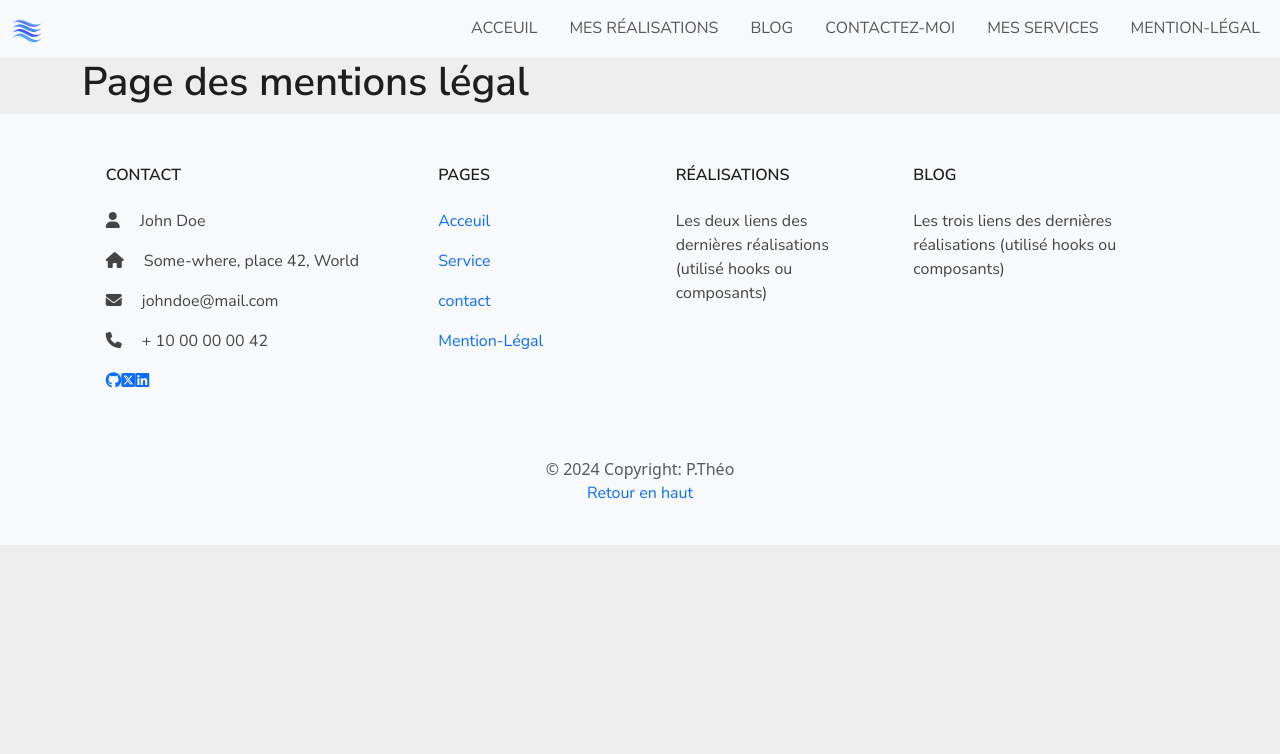
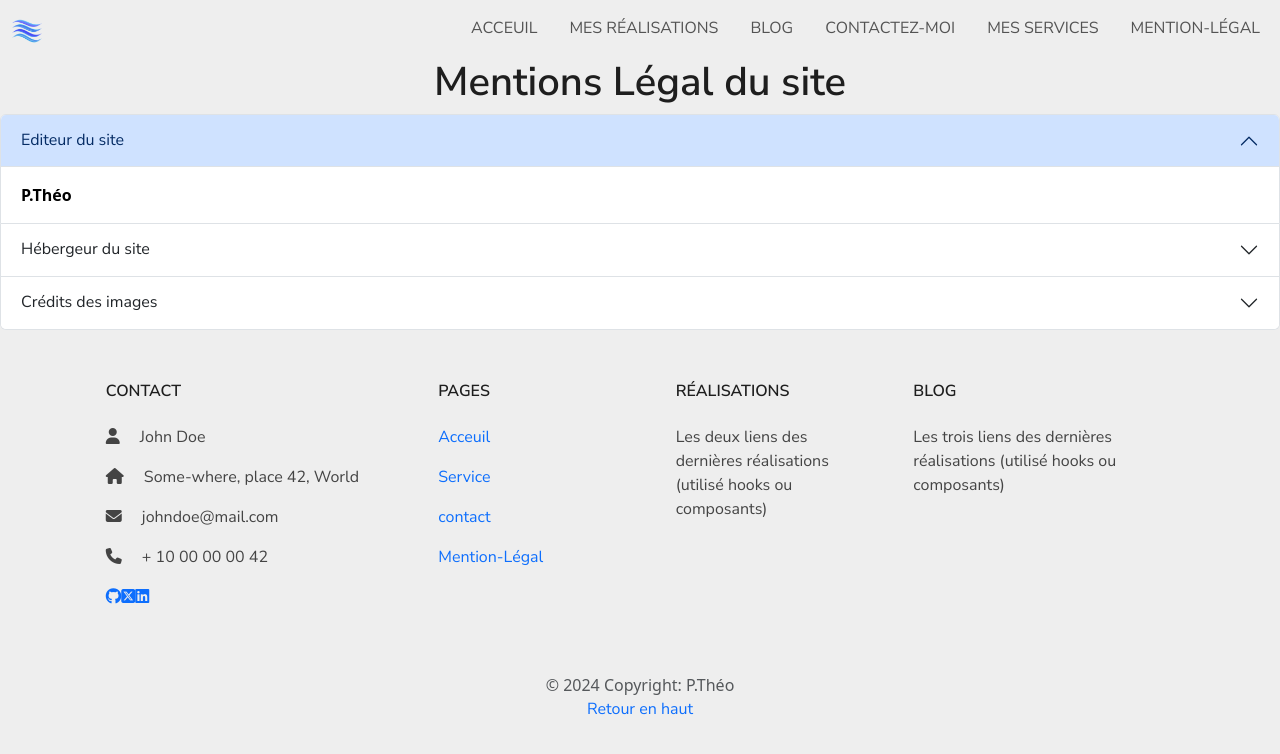
Before and after one commit to Drocinera/cv-react-js, a React (Create React App) app: page /mention-legal in a window 1280 px wide. Shown: the top 754 px of the page. Built offline with nearby package versions, Linux system fonts and the light colour scheme.

Commit message:
PAge "Mention Legal" crée, mise en page et style

```diff
--- a/src/Style.css
+++ b/src/Style.css
@@ -92,6 +92,18 @@ a {
 	padding-right: 1em;
 }
 
+/* Footer */
+
+.footer-container {
+	background-color: #EEE;
+}
+
+/* Page Header */
+
+.header-container {
+	background-color: #EEE;
+}
+
 /* Page Service */
 
 .service-container {
--- a/src/components/Blog.jsx
+++ b/src/components/Blog.jsx
@@ -116,5 +116,3 @@ const Blog = () => {
                     };
 
     export default Blog;
-/*Une introduction de 6 articles, présentés sous forme de Bootstrap Card.
-                <img src="/images/blog/coder.jpg" class="card-img-right" alt="..."/>  */
--- a/src/components/Contact.jsx
+++ b/src/components/Contact.jsx
@@ -46,8 +46,3 @@ const Contact = () => {
     };
 
     export default Contact;
-/*Un formulaire de contact intégrant les champs nom, e-mail, numéro de téléphone, sujet
-et message (tous obligatoires).
-● Les coordonnées de John Doe : adresse, numéro de téléphone et Google Map.
-● L’image de fond de la section doit être recouverte d’un fond bleu transparent : rgba (0,
-105, 255, 0.5)*/
--- a/src/components/Footer.jsx
+++ b/src/components/Footer.jsx
@@ -4,7 +4,7 @@ import { Link} from "react-router-dom";
 
 const Footer = () => {
     return (
-<footer className="text-center text-lg-start bg-body-tertiary text-muted pt-1">
+<footer className="footer-container text-center text-lg-start text-muted pt-1">
   <section>
     <div className="container text-center text-md-start mt-5">
       <div className="row mt-3">
--- a/src/components/MentionLegal.jsx
+++ b/src/components/MentionLegal.jsx
@@ -2,8 +2,47 @@ import React from "react";
 
 const MentionLegal = () => {
     return (
-        <main className="container">
-          <h1>Page des mentions légal</h1>
+        <main className="mentionLegalContainer">
+          <h1 className="text-center">Mentions Légal du site</h1>
+          <div className="accordion" id="acclassNamecordione">
+            <div className="accordion-item">
+              <h2 className="accordion-header">
+                <button className="accordion-button" type="button" data-bs-toggle="collapse" data-bs-target="#collapseOne" aria-expanded="true" aria-controls="collapseOne">
+                  Editeur du site
+                </button>
+              </h2>
+              <div id="collapseOne" className="accordion-collapse collapse show" data-bs-parent="#accordion">
+                <div className="accordion-body">
+                  <strong>P.Théo</strong>
+                </div>
+              </div>
+            </div>
+            <div className="accordion-item">
+              <h2 className="accordion-header">
+                <button className="accordion-button collapsed" type="button" data-bs-toggle="collapse" data-bs-target="#collapseTwo" aria-expanded="false" aria-controls="collapseTwo">
+                  Hébergeur du site
+                </button>
+              </h2>
+              <div id="collapseTwo" className="accordion-collapse collapse" data-bs-parent="#accordion">
+                <div className="accordion-body">
+                  <strong>CodeSandbox</strong>
+                </div>
+              </div>
+            </div>
+            <div className="accordion-item">
+              <h2 className="accordion-header">
+                <button className="accordion-button collapsed" type="button" data-bs-toggle="collapse" data-bs-target="#collapseThree" aria-expanded="false" aria-controls="collapseThree">
+                  Crédits des images
+                </button>
+              </h2>
+              <div id="collapseThree" className="accordion-collapse collapse" data-bs-parent="#accordion">
+                <div className="accordion-body">
+                  <strong>Toutes les images utilisés appartiennent a leur créateur respectif sur Pixabay :</strong> <a href="https://pixabay.com/fr/">https://pixabay.com/fr/</a>
+                  <p><strong>Les logos Code et Globe sont disponible sur FontAwesome :</strong> <a href="https://fontawesome.com">https://fontawesome.com</a></p>
+                </div>
+              </div>
+            </div>
+          </div>
         </main>
       );
     };
--- a/src/components/Nav.jsx
+++ b/src/components/Nav.jsx
@@ -4,7 +4,7 @@ import { Link} from "react-router-dom";
 const Nav = () => {
   return (
     <header className="header-containeur">
-     <nav className="navbar navbar-expand-lg bg-body-tertiary">
+     <nav className="navbar navbar-expand-lg ">
       <div className="container-fluid">
         <Link className="navbar-brand" to="/">
           <img src="/images/apple-touch-icon.png" alt="Bootstrap" title="CV Logo" width="30" height="24"/>
--- a/src/components/Realisation.jsx
+++ b/src/components/Realisation.jsx
@@ -43,5 +43,3 @@ const Realisation = () => {
     };
 
     export default Realisation;
-/*Le portfolio de John Doe, avec un minimum de 3 projets, présentés sous forme de
-Bootstrap Card*/
```
Also changed, not shown: public/robots.txt.
